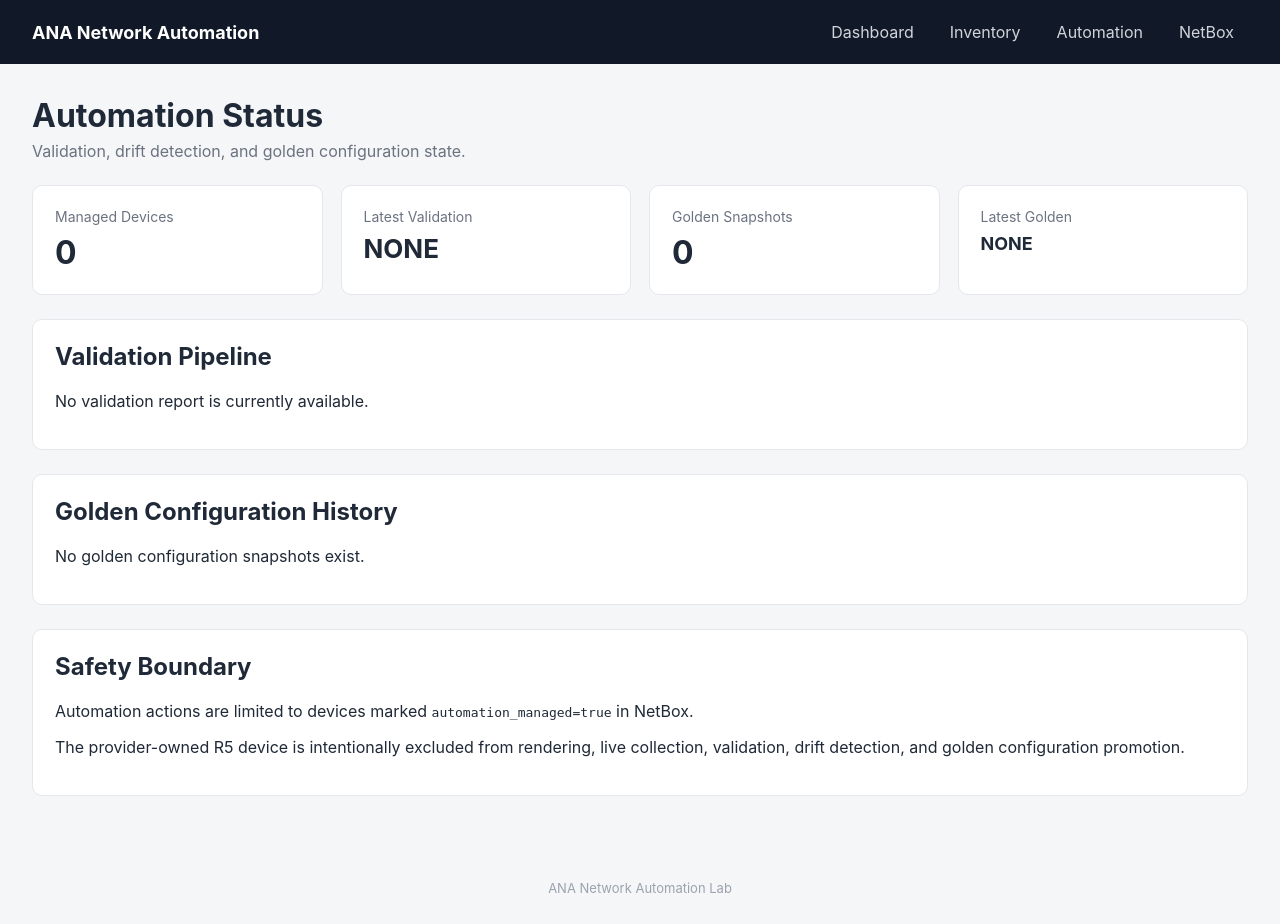
After one commit to dushyantkinha-cu/ana-network-automation, a FastAPI app: template webapp/templates/automation.html in a window 1280 px wide. The commit adds this page. Run offline with FastAPI, Linux system fonts and the light colour scheme; the template is opened without the code that fills it, so the values that code supplies are empty.

Commit message:
Add automation status and golden history views

```diff
--- a/webapp/main.py
+++ b/webapp/main.py
@@ -19,6 +19,9 @@ AUTOMATION_DIR = REPO_ROOT / "automation"
 
 INVENTORY_SCRIPT = AUTOMATION_DIR / "netbox_inventory.py"
 
+VALIDATION_DIR = REPO_ROOT / "validation-reports"
+GOLDEN_DIR = REPO_ROOT / "golden-configs"
+
 STATIC_DIR = WEBAPP_DIR / "static"
 TEMPLATE_DIR = WEBAPP_DIR / "templates"
 
@@ -34,7 +37,7 @@ app = FastAPI(
         "Network source-of-truth, validation, "
         "and automation portal."
     ),
-    version="0.1.0",
+    version="0.2.0",
 )
 
 app.mount(
@@ -74,6 +77,106 @@ def load_inventory():
 def get_devices():
     inventory = load_inventory()
     return inventory.get("devices", [])
+
+
+def latest_validation_report():
+    reports = sorted(
+        VALIDATION_DIR.glob("validation-*.json"),
+        key=lambda path: path.stat().st_mtime,
+        reverse=True,
+    )
+
+    if not reports:
+        return None
+
+    path = reports[0]
+
+    try:
+        with path.open() as f:
+            report = json.load(f)
+    except (OSError, json.JSONDecodeError):
+        return None
+
+    return {
+        "path": path,
+        "name": path.name,
+        "data": report,
+    }
+
+
+def validation_step_status(report):
+    if not report:
+        return {}
+
+    steps = report.get("steps", {})
+
+    statuses = {}
+
+    render = steps.get("render")
+
+    if isinstance(render, list):
+        statuses["render"] = all(
+            item.get("returncode") == 0
+            for item in render
+        )
+    else:
+        statuses["render"] = False
+
+    for step_name in (
+        "collect",
+        "intent_validation",
+        "drift",
+    ):
+        step = steps.get(step_name)
+
+        if not isinstance(step, dict):
+            statuses[step_name] = False
+            continue
+
+        if step.get("skipped"):
+            statuses[step_name] = None
+        else:
+            statuses[step_name] = (
+                step.get("returncode") == 0
+            )
+
+    return statuses
+
+
+def golden_snapshots():
+    if not GOLDEN_DIR.exists():
+        return []
+
+    snapshots = []
+
+    for path in GOLDEN_DIR.iterdir():
+        if not path.is_dir():
+            continue
+
+        manifest_path = path / "manifest.json"
+
+        if not manifest_path.is_file():
+            continue
+
+        try:
+            with manifest_path.open() as f:
+                manifest = json.load(f)
+        except (OSError, json.JSONDecodeError):
+            continue
+
+        snapshots.append(
+            {
+                "snapshot_id": path.name,
+                "path": path,
+                "manifest": manifest,
+            }
+        )
+
+    return sorted(
+        snapshots,
+        key=lambda item: item["snapshot_id"],
+        reverse=True,
+    )
 
 
 @app.get("/health")
@@ -150,3 +253,45 @@ def inventory_page(request: Request):
             "netbox_url": NETBOX_URL,
         },
     )
+
+
+@app.get("/automation")
+def automation_page(request: Request):
+    try:
+        devices = get_devices()
+    except RuntimeError as exc:
+        raise HTTPException(
+            status_code=503,
+            detail=str(exc),
+        ) from exc
+
+    validation = latest_validation_report()
+
+    report = (
+        validation["data"]
+        if validation
+        else None
+    )
+
+    snapshots = golden_snapshots()
+
+    latest_golden = (
+        snapshots[0]
+        if snapshots
+        else None
+    )
+
+    return templates.TemplateResponse(
+        request=request,
+        name="automation.html",
+        context={
+            "page_title": "Automation",
+            "devices": devices,
+            "validation": validation,
+            "report": report,
+            "step_status": validation_step_status(report),
+            "golden_snapshots": snapshots,
+            "latest_golden": latest_golden,
+            "netbox_url": NETBOX_URL,
+        },
+    )
--- a/webapp/static/css/style.css
+++ b/webapp/static/css/style.css
@@ -225,3 +225,53 @@ footer {
         gap: 14px;
     }
 }
+
+.status-text {
+    font-size: 26px;
+}
+
+.snapshot-value {
+    font-size: 18px;
+    word-break: break-word;
+}
+
+.validation-grid {
+    display: grid;
+    grid-template-columns:
+        repeat(auto-fit, minmax(240px, 1fr));
+    gap: 14px;
+    margin-top: 16px;
+}
+
+.validation-item {
+    display: flex;
+    justify-content: space-between;
+    align-items: center;
+    border: 1px solid #e5e7eb;
+    border-radius: 7px;
+    padding: 14px;
+    background: #f9fafb;
+}
+
+.status-pass {
+    color: #047857;
+    font-weight: 700;
+}
+
+.status-fail {
+    color: #b91c1c;
+    font-weight: 700;
+}
+
+.status-skip {
+    color: #6b7280;
+    font-weight: 700;
+}
+
+.report-meta {
+    margin-top: 20px;
+    padding-top: 16px;
+    border-top: 1px solid #e5e7eb;
+    color: #4b5563;
+    line-height: 1.8;
+}
--- /dev/null
+++ b/webapp/templates/automation.html
@@ -0,0 +1,249 @@
+{% extends "base.html" %}
+
+{% block content %}
+
+<div class="page-heading">
+    <div>
+        <h1>Automation Status</h1>
+
+        <p>
+            Validation, drift detection, and golden
+            configuration state.
+        </p>
+    </div>
+</div>
+
+
+<div class="cards">
+
+    <div class="card">
+        <span class="card-label">
+            Managed Devices
+        </span>
+
+        <span class="card-value">
+            {{ devices | length }}
+        </span>
+    </div>
+
+
+    <div
+        class="card
+        {% if report and report.overall_status == 'pass' %}
+        good
+        {% endif %}"
+    >
+        <span class="card-label">
+            Latest Validation
+        </span>
+
+        <span class="card-value status-text">
+            {% if report %}
+                {{ report.overall_status | upper }}
+            {% else %}
+                NONE
+            {% endif %}
+        </span>
+
+        {% if report %}
+        <span class="card-note">
+            {{ report.timestamp_utc }}
+        </span>
+        {% endif %}
+    </div>
+
+
+    <div class="card">
+        <span class="card-label">
+            Golden Snapshots
+        </span>
+
+        <span class="card-value">
+            {{ golden_snapshots | length }}
+        </span>
+    </div>
+
+
+    <div class="card">
+        <span class="card-label">
+            Latest Golden
+        </span>
+
+        <span class="card-value snapshot-value">
+            {% if latest_golden %}
+                {{ latest_golden.snapshot_id }}
+            {% else %}
+                NONE
+            {% endif %}
+        </span>
+    </div>
+
+</div>
+
+
+<section class="panel">
+
+    <div class="panel-header">
+        <h2>Validation Pipeline</h2>
+    </div>
+
+    {% if report %}
+
+    <div class="validation-grid">
+
+        <div class="validation-item">
+            <span>Render Intended Configs</span>
+
+            {% if step_status.render %}
+                <span class="status-pass">PASS</span>
+            {% else %}
+                <span class="status-fail">FAIL</span>
+            {% endif %}
+        </div>
+
+
+        <div class="validation-item">
+            <span>Collect Live Configs</span>
+
+            {% if step_status.collect is none %}
+                <span class="status-skip">SKIPPED</span>
+            {% elif step_status.collect %}
+                <span class="status-pass">PASS</span>
+            {% else %}
+                <span class="status-fail">FAIL</span>
+            {% endif %}
+        </div>
+
+
+        <div class="validation-item">
+            <span>Validate Intended Paths</span>
+
+            {% if step_status.intent_validation %}
+                <span class="status-pass">PASS</span>
+            {% else %}
+                <span class="status-fail">FAIL</span>
+            {% endif %}
+        </div>
+
+
+        <div class="validation-item">
+            <span>Scoped Drift Check</span>
+
+            {% if step_status.drift %}
+                <span class="status-pass">PASS</span>
+            {% else %}
+                <span class="status-fail">FAIL</span>
+            {% endif %}
+        </div>
+
+    </div>
+
+    <div class="report-meta">
+        <strong>Scope:</strong>
+        {{ report.scope }}
+
+        <br>
+
+        <strong>Report:</strong>
+        <code>{{ validation.name }}</code>
+    </div>
+
+    {% else %}
+
+    <p>
+        No validation report is currently available.
+    </p>
+
+    {% endif %}
+
+</section>
+
+
+<section class="panel">
+
+    <div class="panel-header">
+        <h2>Golden Configuration History</h2>
+    </div>
+
+    {% if golden_snapshots %}
+
+    <table>
+        <thead>
+            <tr>
+                <th>Snapshot</th>
+                <th>Created</th>
+                <th>Validation</th>
+                <th>Git Commit</th>
+                <th>Devices</th>
+            </tr>
+        </thead>
+
+        <tbody>
+
+            {% for snapshot in golden_snapshots %}
+
+            <tr>
+                <td>
+                    <strong>
+                        {{ snapshot.snapshot_id }}
+                    </strong>
+                </td>
+
+                <td>
+                    {{ snapshot.manifest.created_at_utc }}
+                </td>
+
+                <td>
+                    <span class="status-pass">
+                        {{ snapshot.manifest.validation.overall_status
+                           | upper }}
+                    </span>
+                </td>
+
+                <td>
+                    <code>
+                        {{ snapshot.manifest.git.commit[:8] }}
+                    </code>
+                </td>
+
+                <td>
+                    {{ snapshot.manifest.devices | length }}
+                </td>
+            </tr>
+
+            {% endfor %}
+
+        </tbody>
+    </table>
+
+    {% else %}
+
+    <p>
+        No golden configuration snapshots exist.
+    </p>
+
+    {% endif %}
+
+</section>
+
+
+<section class="panel">
+
+    <div class="panel-header">
+        <h2>Safety Boundary</h2>
+    </div>
+
+    <p>
+        Automation actions are limited to devices marked
+        <code>automation_managed=true</code> in NetBox.
+    </p>
+
+    <p>
+        The provider-owned R5 device is intentionally excluded
+        from rendering, live collection, validation, drift
+        detection, and golden configuration promotion.
+    </p>
+
+</section>
+
+{% endblock %}
--- a/webapp/templates/base.html
+++ b/webapp/templates/base.html
@@ -39,6 +39,13 @@
             </a>
 
             <a
+    		href="/automation"
+    		class="{% if page_title == 'Automation' %}active{% endif %}"
+	    >
+    		Automation
+	    </a>
+
+            <a
                 href="{{ netbox_url }}"
                 target="_blank"
                 rel="noopener"
```
